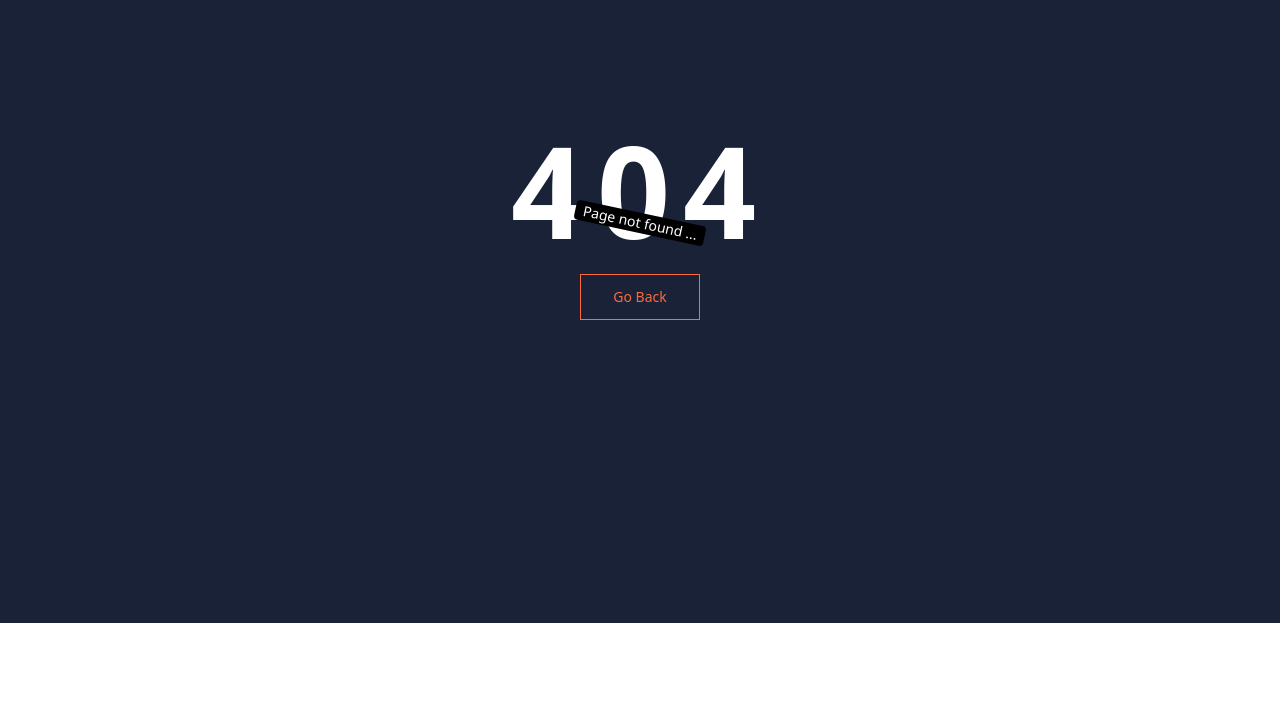
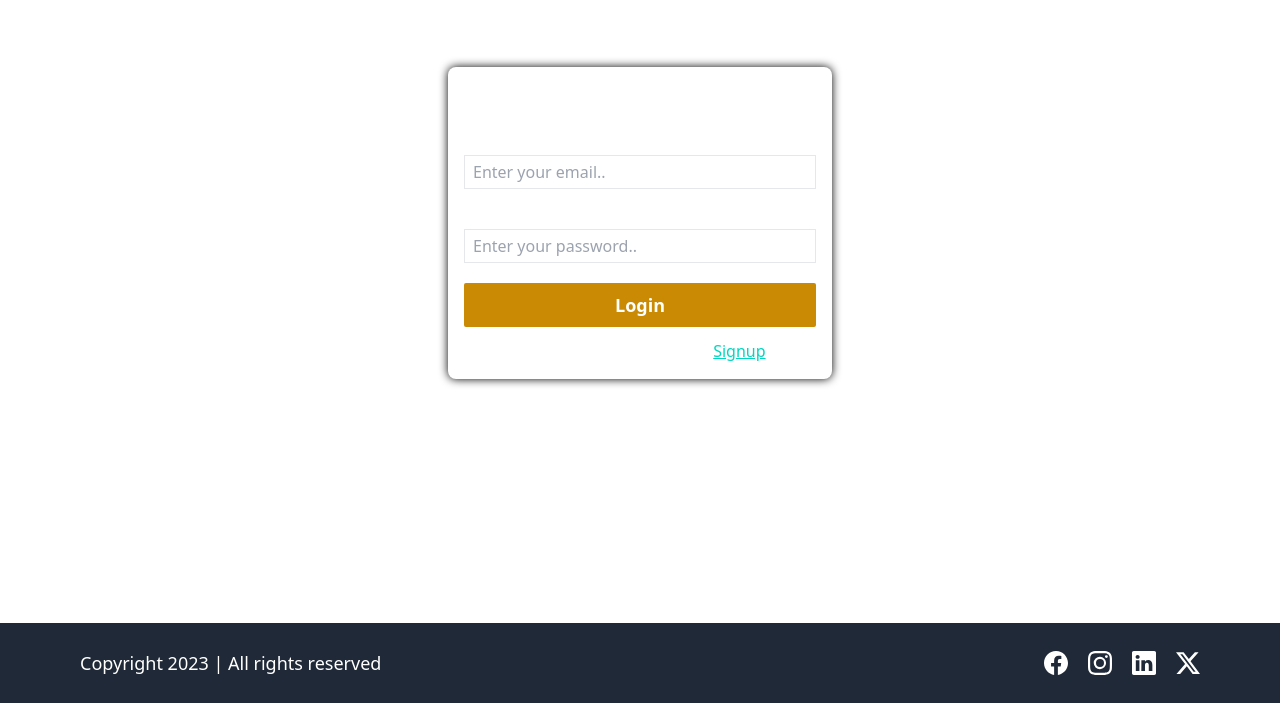
Before and after one commit to Patelnik248/E-LearningPlateform, a React (Vite) app: page /login in a window 1280 px wide. Before the commit this address had no page. Shown: the part 177-880 px from the top of the page. Before the commit the page ends 800 px from the top, so only its background shows below. Built offline with nearby package versions, Linux system fonts and the light colour scheme.

Commit message:
Login page created

```diff
--- a/src/App.jsx
+++ b/src/App.jsx
@@ -1,9 +1,10 @@
-import { Route, Routes } from 'react-router-dom'
-import './App.css'
-import HomePage from './Pages/HomePage'
-import AboutUs from './Pages/AboutUs'
-import NotFound from './Pages/NotFound'
-import Signup from './Pages/Signup'
+import { Route, Routes } from 'react-router-dom';
+import './App.css';
+import HomePage from './Pages/HomePage';
+import AboutUs from './Pages/AboutUs';
+import NotFound from './Pages/NotFound';
+import Signup from './Pages/Signup';
+import Login from "./Pages/Login";
 function App() {
 
   return (
@@ -11,7 +12,7 @@
       <Routes>
         <Route path='/' element={<HomePage/>}></Route>
         <Route path='/about' element={<AboutUs/>}></Route>
-
+        <Route path='/login' element={<Login/>}/>
         <Route path="/signup" element={<Signup />} />
 
         <Route path='*' element={<NotFound/>}></Route>
--- /dev/null
+++ b/src/Pages/Login.jsx
@@ -0,0 +1,68 @@
+import { useState } from 'react';
+import { Link } from 'react-router-dom';
+
+import HomeLayout from '../Layout/HomeLayout';
+
+function Login() {
+
+
+    const [loginData, setLoginData] = useState({
+        email: "",
+        password: "",
+    });
+
+    function handleUserInput(e) {
+        const {name, value} = e.target;
+        setLoginData({
+            ...loginData,
+            [name]: value
+        })
+    }
+
+    return (
+        <HomeLayout>
+            <div className='flex overflow-x-auto items-center justify-center h-[100vh]'>
+                <form noValidate  className='flex flex-col justify-center gap-3 rounded-lg p-4 text-white w-96 shadow-[0_0_10px_black]'>
+                    <h1 className="text-center text-2xl font-bold">Login Page</h1>
+                    <div className='flex flex-col gap-1'>
+                        <label htmlFor="email" className='font-semibold'> Email </label>
+                        <input
+                            type="email"
+                            required
+                            name="email"
+                            id="email"
+                            placeholder="Enter your email.."
+                            className="bg-transparent px-2 py-1 border"
+                            onChange={handleUserInput}
+                            value={loginData.email}
+                        />
+                    </div>
+                    <div className='flex flex-col gap-1'>
+                        <label htmlFor="password" className='font-semibold'> Password </label>
+                        <input
+                            type="password"
+                            required
+                            name="password"
+                            id="password"
+                            placeholder="Enter your password.."
+                            className="bg-transparent px-2 py-1 border"
+                            onChange={handleUserInput}
+                            value={loginData.password}
+                        />
+                    </div>
+
+                    <button type="submit" className='mt-2 bg-yellow-600 hover:bg-yellow-500 transition-all ease-in-out duration-300 rounded-sm py-2 font-semibold text-lg cursor-pointer'>
+                       Login
+                    </button>
+
+                    <p className="text-center">
+                        Donot hanve an account ? <Link to="/signup" className='link text-accent cursor-pointer'> Signup</Link>
+                    </p>
+
+                </form>
+            </div>
+        </HomeLayout>
+    );
+}
+
+export default Login;
--- a/tailwind.config.js
+++ b/tailwind.config.js
@@ -1,4 +1,3 @@
-import daisyui from 'daisyui'
 
 /** @type {import('tailwindcss').Config} */
 export default {
```
